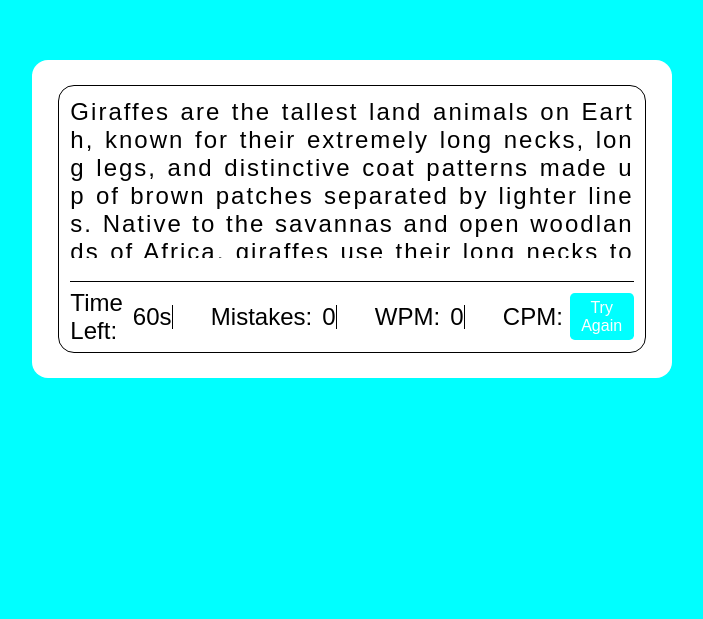
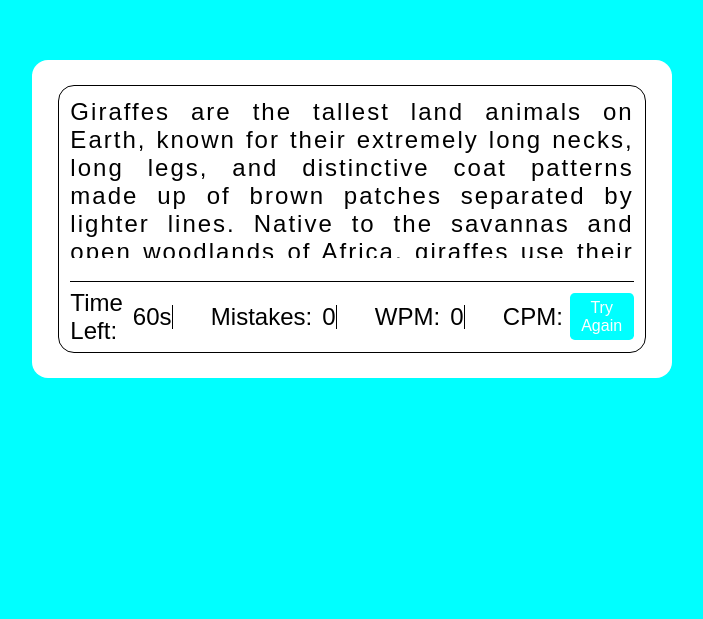
Before and after one commit to ashlee21salinas/SMART-goal, a plain HTML site: page typing.html in a window 1280 px wide. Shown: the part 181-800 px from the top of the page, without its empty margins (288-991 px from the left). Drawn offline with Linux system fonts and the light colour scheme.

Commit message:
ashlee
removed work break

```diff
--- a/typing.css
+++ b/typing.css
@@ -34,7 +34,7 @@ body {
     font-size: 1.5rem;
     text-align: justify;
     letter-spacing: 2px;
-    word-break: break-all;
+    /* word-break: break-all; */
 
 }
 
```
